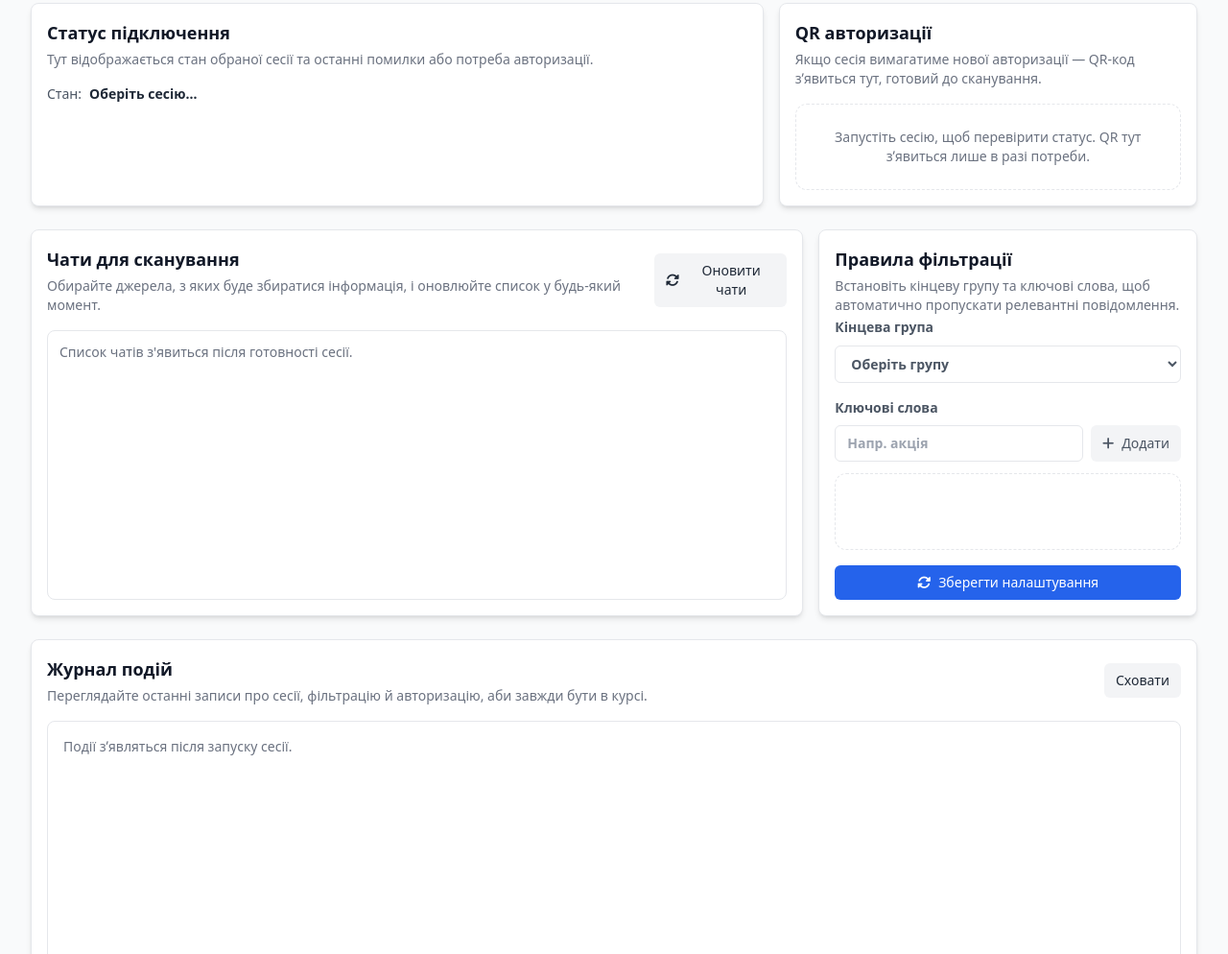
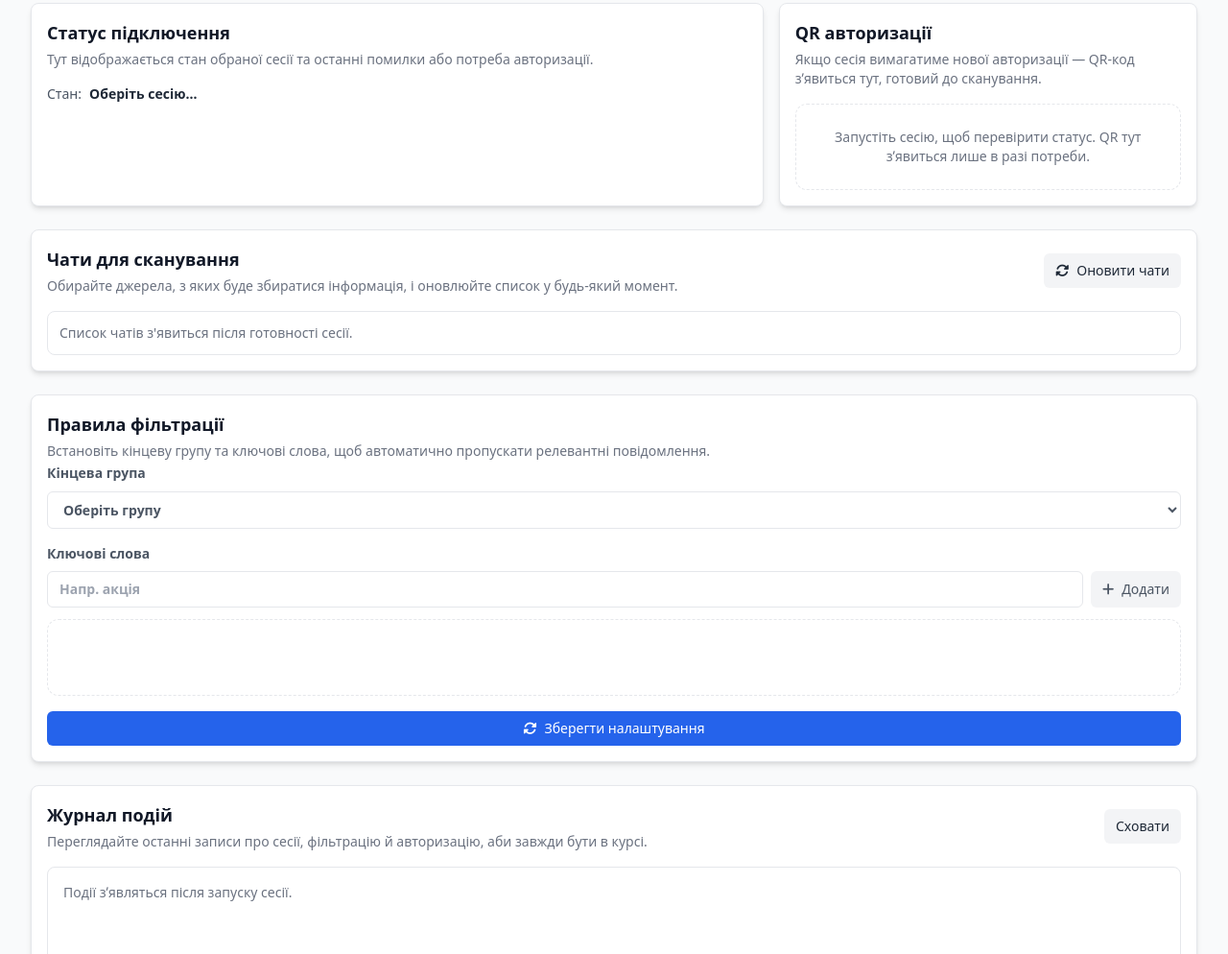
Before and after one commit to b0gdan00/WA_2, a website: page public/index.html in a window 1280 px wide. Shown: the part 440-1434 px from the top of the page at 96% size. Drawn offline with nearby package versions, Linux system fonts and the light colour scheme; no server answers.

Commit message:
Refactor chat section for improved layout and readability

```diff
--- a/public/index.html
+++ b/public/index.html
@@ -201,18 +201,16 @@
           </article>
         </section>
 
-        <section class="grid lg:grid-cols-3 gap-4">
-          <article
-            class="lg:col-span-2 bg-white border border-gray-200 rounded-lg shadow-md p-4 flex flex-col min-h-0"
-          >
+<article class="lg:col-span-2 bg-white border border-gray-200 rounded-lg shadow-md
+                p-4 flex flex-col">
+
   <div class="flex items-center justify-between mb-4">
     <div class="space-y-1">
       <div class="text-lg font-semibold text-gray-900">
         Чати для сканування
       </div>
       <div class="text-sm text-gray-500">
-                  Обирайте джерела, з яких буде збиратися інформація, і
-                  оновлюйте список у будь-який момент.
+        Обирайте джерела, з яких буде збиратися інформація, і оновлюйте список у будь-який момент.
       </div>
     </div>
 
@@ -227,13 +225,16 @@
 
   <div
     id="chatList"
-              class="flex-1 min-h-0 w-full border border-gray-200 rounded-lg p-3 overflow-auto text-sm text-gray-600 bg-white"
+    class="max-h-[50vh] overflow-auto w-full border border-gray-200
+           rounded-lg p-3 text-sm text-gray-600 bg-white"
   >
     <p class="text-gray-500">
       Список чатів з'явиться після готовності сесії.
     </p>
   </div>
+
 </article>
+
 
           <article
             class="bg-white border border-gray-200 rounded-lg shadow-md p-4 space-y-4"
```
Lines whose indentation alone changed are shown as unchanged.
